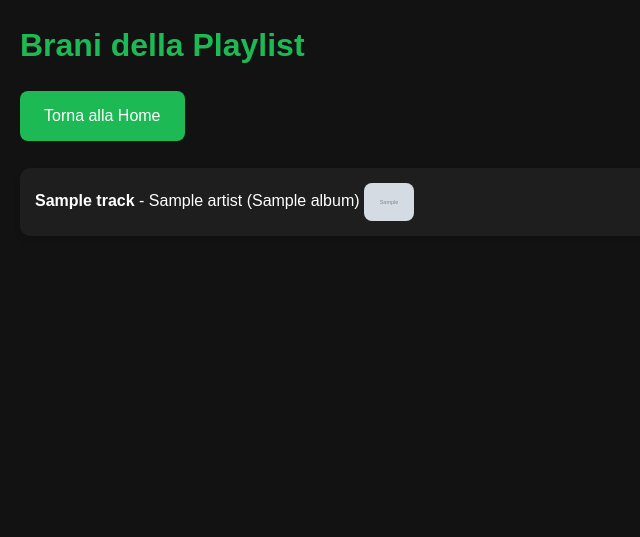
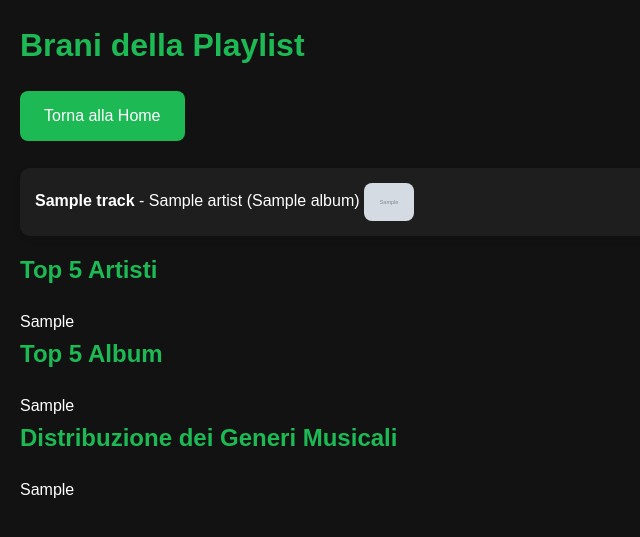
Before and after one commit to VerderioCristiano/Refactoring-spotify-SolimanAntonio, a Flask app: template templates/playlist.html in a window 1280 px wide. Shown: the top 537 px of the page, without its empty margins (0-640 px from the left). Run offline with Flask 3, Linux system fonts and the light colour scheme; the template is opened without the code that fills it: most values are stand-ins (such as "Sample title", 1, 10 or a date in 2020); grey boxes marked "Sample" are stand-in pictures; some libraries are stand-ins or nearby versions.

Commit message:
aggiunti la visualizzazione dei grafici nel html

```diff
--- a/templates/playlist.html
+++ b/templates/playlist.html
@@ -27,7 +27,20 @@
     </ul>
     {% endif %}
 
+        {% if charts %}
+            <div class="charts">
+                <h2>Top 5 Artisti</h2>
+                <div id="fig_artists">{{ charts.fig_artists|safe }}</div>
 
+                <h2>Top 5 Album</h2>
+                <div id="fig_albums">{{ charts.fig_albums|safe }}</div>
+
+                <h2>Distribuzione dei Generi Musicali</h2>
+                <div id="fig_genres">{{ charts.fig_genres|safe }}</div>
+            </div>
+        {% else %}
+            <p>Nessun grafico disponibile per questa playlist.</p>
+        {% endif %}
 
     </div>
 </body>
```
